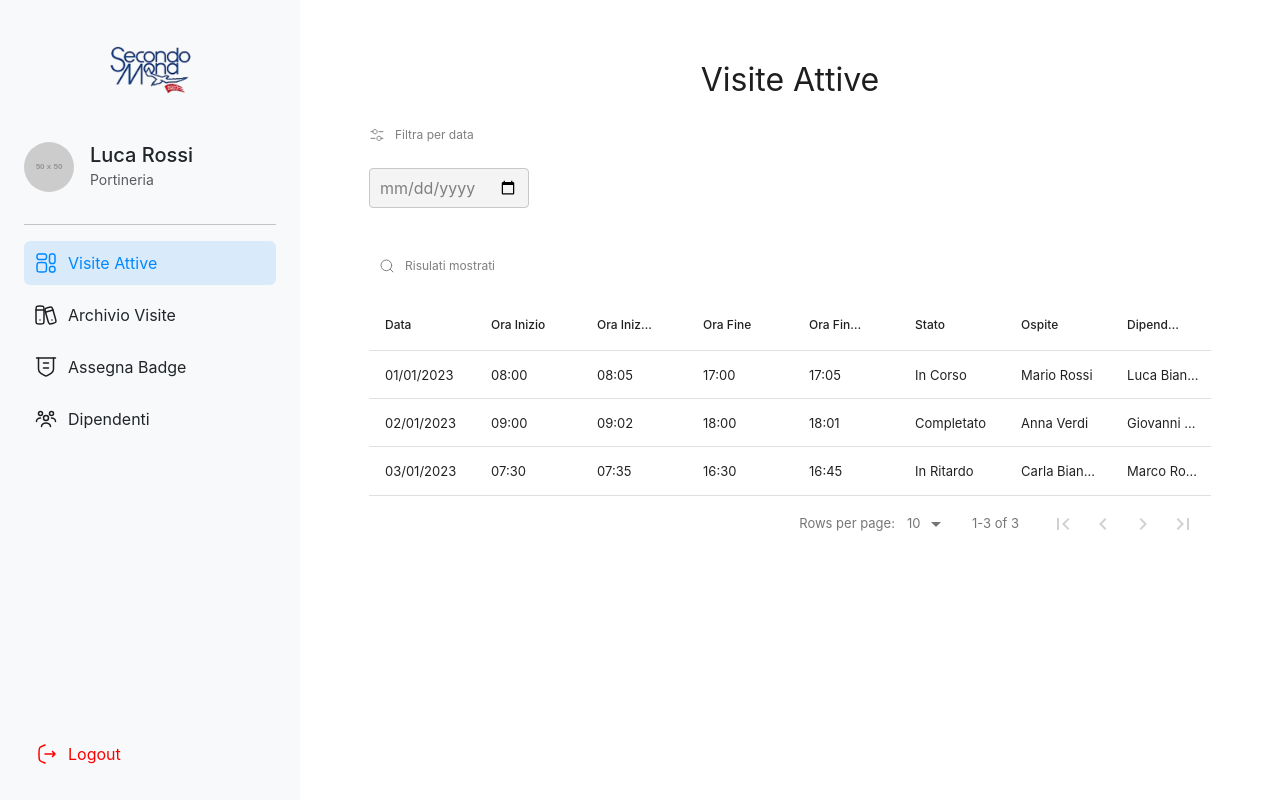
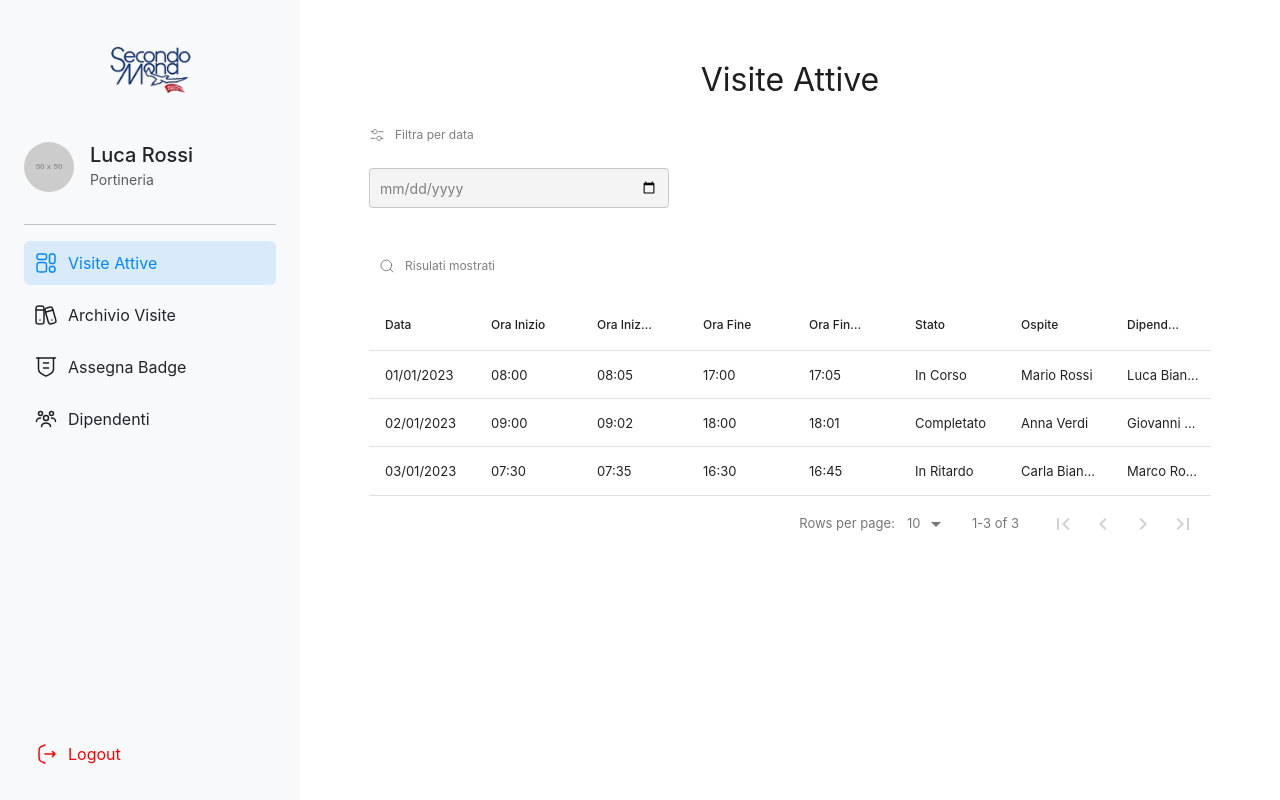
Before and after one commit to LucaMimmo05/secondomona-frontend, a React (Vite) app: page / in a window 1280 px wide. Built offline with nearby package versions, Linux system fonts and the light colour scheme.

Commit message:
Added hover effect and changed the input date properties

```diff
--- a/src/pages/ActiveVisits.jsx
+++ b/src/pages/ActiveVisits.jsx
@@ -1,54 +1,69 @@
 import React from "react";
 import "../styles/activevisit.css";
-import DataTable from 'react-data-table-component';
+import DataTable from "react-data-table-component";
 
 const ActiveVisits = () => {
-
     const columns = [
-  { name: 'Data', selector: row => row.data, sortable: true },
-  { name: 'Ora Inizio', selector: row => row.oraInizio, sortable: true },
-  { name: 'Ora Inizio Eff', selector: row => row.oraInizioEff, sortable: true },
-  { name: 'Ora Fine', selector: row => row.oraFine, sortable: true },
-  { name: 'Ora Fine Eff', selector: row => row.oraFineEff, sortable: true },
-  { name: 'Stato', selector: row => row.stato, sortable: true },
-  { name: 'Ospite', selector: row => row.ospite, sortable: true },
-  { name: 'Dipendente', selector: row => row.dipendente, sortable: true },
-  { name: 'Badge', selector: row => row.badge, sortable: true },
+        { name: "Data", selector: (row) => row.data, sortable: true },
+        {
+            name: "Ora Inizio",
+            selector: (row) => row.oraInizio,
+            sortable: true,
+        },
+        {
+            name: "Ora Inizio Eff",
+            selector: (row) => row.oraInizioEff,
+            sortable: true,
+        },
+        { name: "Ora Fine", selector: (row) => row.oraFine, sortable: true },
+        {
+            name: "Ora Fine Eff",
+            selector: (row) => row.oraFineEff,
+            sortable: true,
+        },
+        { name: "Stato", selector: (row) => row.stato, sortable: true },
+        { name: "Ospite", selector: (row) => row.ospite, sortable: true },
+        {
+            name: "Dipendente",
+            selector: (row) => row.dipendente,
+            sortable: true,
+        },
+        { name: "Badge", selector: (row) => row.badge, sortable: true },
     ];
 
     const data = [
         {
-    data: '01/01/2023',
-    oraInizio: '08:00',
-    oraInizioEff: '08:05',
-    oraFine: '17:00',
-    oraFineEff: '17:05',
-    stato: 'In Corso',
-    ospite: 'Mario Rossi',
-    dipendente: 'Luca Bianchi',
-    badge: '123456',
+            data: "01/01/2023",
+            oraInizio: "08:00",
+            oraInizioEff: "08:05",
+            oraFine: "17:00",
+            oraFineEff: "17:05",
+            stato: "In Corso",
+            ospite: "Mario Rossi",
+            dipendente: "Luca Bianchi",
+            badge: "123456",
         },
         {
-    data: '02/01/2023',
-    oraInizio: '09:00',
-    oraInizioEff: '09:02',
-    oraFine: '18:00',
-    oraFineEff: '18:01',
-    stato: 'Completato',
-    ospite: 'Anna Verdi',
-    dipendente: 'Giovanni Neri',
-    badge: '654321',
+            data: "02/01/2023",
+            oraInizio: "09:00",
+            oraInizioEff: "09:02",
+            oraFine: "18:00",
+            oraFineEff: "18:01",
+            stato: "Completato",
+            ospite: "Anna Verdi",
+            dipendente: "Giovanni Neri",
+            badge: "654321",
         },
         {
-    data: '03/01/2023',
-    oraInizio: '07:30',
-    oraInizioEff: '07:35',
-    oraFine: '16:30',
-    oraFineEff: '16:45',
-    stato: 'In Ritardo',
-    ospite: 'Carla Bianchi',
-    dipendente: 'Marco Rossi',
-    badge: '112233',
+            data: "03/01/2023",
+            oraInizio: "07:30",
+            oraInizioEff: "07:35",
+            oraFine: "16:30",
+            oraFineEff: "16:45",
+            stato: "In Ritardo",
+            ospite: "Carla Bianchi",
+            dipendente: "Marco Rossi",
+            badge: "112233",
         },
     ];
 
@@ -106,7 +121,12 @@ const data = [
                             type="date"
                             className="input-filter-date"
                             placeholder="gg/mm/aaaa"
-            style={{ minWidth: 80, maxWidth: 160, width: '100%' }}
+                            style={{
+                                minWidth: 80,
+                                maxWidth: 300,
+                                width: "100%",
+                                fontSize: "14px",
+                            }}
                         />
                     </div>
                     <div className="filter-results">
@@ -134,9 +154,13 @@ const data = [
                     </div>
                 </div>
             </div>
-      <DataTable columns={columns} data={data} pagination responsive highlightOnHover/>
-
-
+            <DataTable
+                columns={columns}
+                data={data}
+                pagination
+                responsive
+                highlightOnHover
+            />
         </div>
     );
 };
--- a/src/styles/activevisit.css
+++ b/src/styles/activevisit.css
@@ -12,7 +12,6 @@
     flex-direction: column;
     gap: 20px;
     margin: 0;
-
 }
 
 @media (max-width: 768px) {
@@ -40,7 +39,6 @@
     border-radius: 4px;
     border: 1px solid #c8c8c8;
     background: #f4f4f4;
-  width: 276px;
     color: #7f7f7f;
 }
 
--- a/src/styles/selector.css
+++ b/src/styles/selector.css
@@ -5,6 +5,10 @@
     gap: 10px;
     align-self: stretch;
     border-radius: 6px;
+}
+
+.selector:hover {
+    background-color: var(--dashboard-color);
 }
 
 .active {
```
Lines whose indentation alone changed are shown as unchanged.
